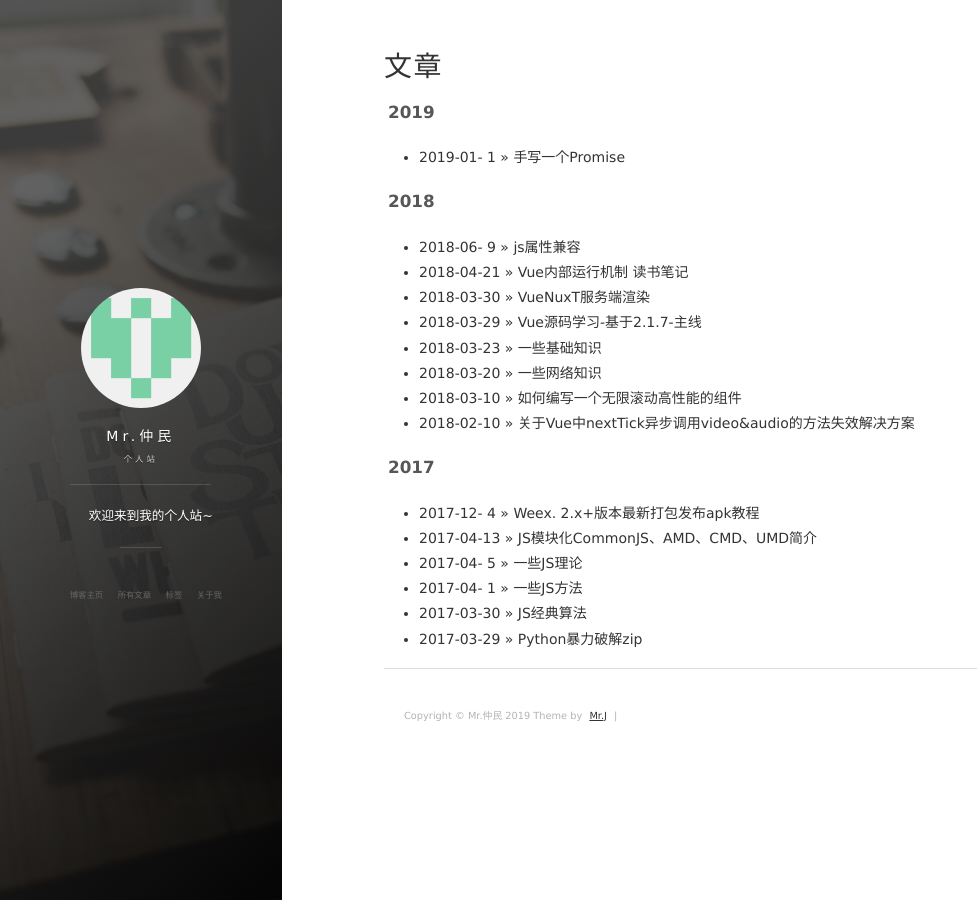
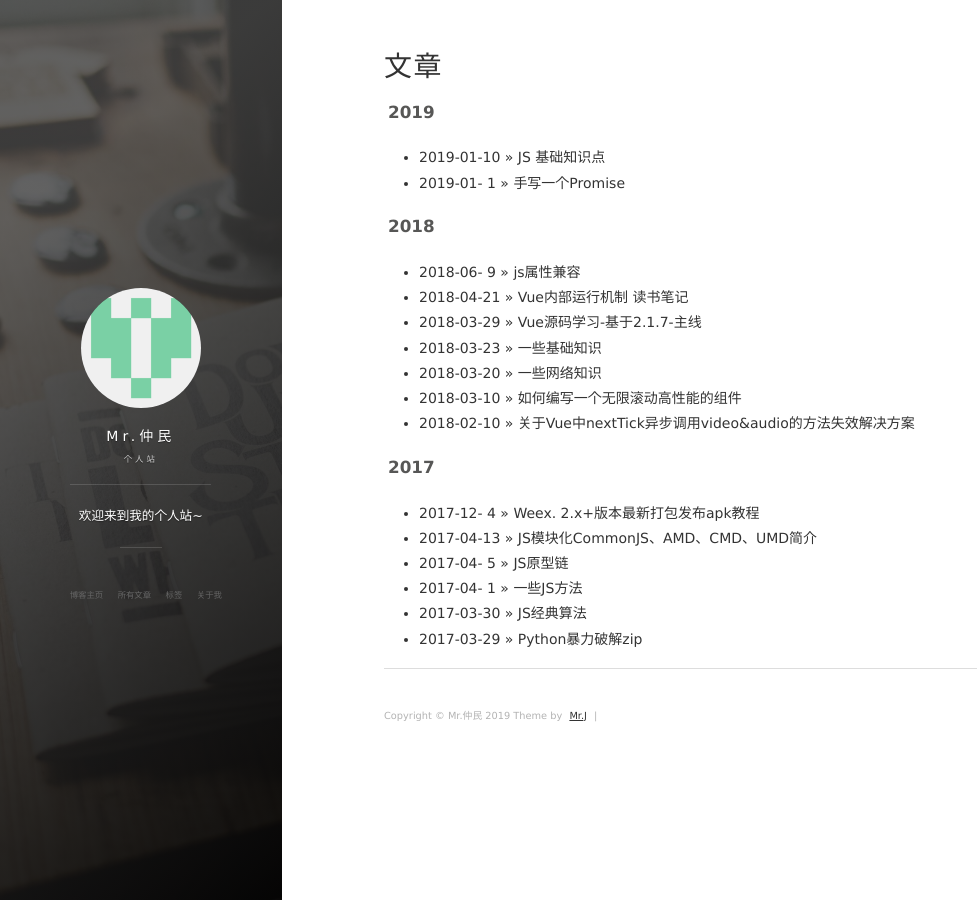
Before and after one commit to qq282126990/qq282126990.github.com, a Jekyll site: the page built from archive.html, in a window 1280 px wide. Shown: the whole page, without its empty margins (0-977 px from the left). Built offline with Jekyll 4.4.1, drawn with Linux system fonts in a browser that asks for light colours; nearby versions of some CDN libraries; some of the changed lines change nothing that is shown.

Commit message:
2019-01-10

````diff
--- a/_posts/2017-04-05-05.md
+++ b/_posts/2017-04-05-05.md
@@ -1,8 +1,8 @@
 ---
 layout: post
-title: "一些JS理论"
+title: "JS原型链"
 date: 2017-04-05
-description: "一些JS理论"
+description: "JS原型链"
 tag: 博客
 ---
 
--- a/_posts/2018-03-30-30.md
+++ /dev/null
@@ -1,13 +0,0 @@
----
-layout: post
-title: "VueNuxT服务端渲染"
-date: 2018-03-30
-description: "VueNuxT服务端渲染"
-tag: 博客
----
-
-### 流程图
-
-下图阐述了 Nuxt.js 应用一个完整的服务器请求到渲染（或用户通过 <nuxt-link> 切换路由渲染页面）的流程：
-
-![](/images/2018-03-30/2018-03-30-01.jpg)
--- /dev/null
+++ b/_posts/2019-01-10-10.md
@@ -0,0 +1,316 @@
+---
+layout: post
+title: "JS 基础知识点"
+date: 2019-01-10
+description: "JS 基础知识点"
+tag: 博客
+---
+
+## typeof vs instanceof
+
+```typeof``` 对于原始类型来说，除了```null```都可以显示正确的类型
+
+```javascript
+typeof 1 // 'number'
+typeof '1' // 'string'
+typeof undefined // 'undefined'
+typeof true // 'boolean'
+typeof Symbol() // 'symbol'
+```
+
+```typeof```对于对象来说，除了函数都会显示```object```，所以说```typeof```并不能准确判断变量到底是什么类型
+
+```javascript
+typeof [] // 'object'
+typeof {} // 'object'
+typeof console.log // 'function'
+```
+
+如果我们想判断一个对象的正确类型，这时候可以考虑```instanceof```，因为内部机制是通过原型链来判断的。
+
+```javascript
+const Person = function() {}
+const p1 = new Person()
+p1 instanceof Person // true
+
+ar str = 'hello world'
+str instanceof String // false
+
+var str1 = new String('hello world')
+str1 instanceof String // true
+```
+
+对于原始类型来说，想直接通过```instanceof```判断类型是不行的，当然我们还是有办法让```instanceof```判断原始类型的
+
+```javascript
+class PrimitiveString {
+  static [Symbol.hasInstance](x) {
+    return typeof x === 'string'
+  }
+}
+console.log('hello world' instanceof PrimitiveString) // true
+```
+你可能不知道```Symbol.hasInstance```是什么东西，其实就是一个能让我们自定义```instanceof```行为的东西，以上代码等同于 ```typeof 'hello world' === 'string'```，所以结果自然是 ```true``` 了。这其实也侧面反映了一个问题， ```instanceof``` 也不是百分之百可信的。
+
+
+## 深浅拷贝
+
+我们了解对象类型在赋值的过程中其实是复制了地址，从而会导致改变了一方其他也都被改变的情况。通常在开发中我们不希望出现这样的问题，我们可以使用浅拷贝来解决这个情况。
+
+```javascript
+let a = {
+    age: 1
+}
+
+let b = a
+
+a.age = 2
+
+console.log(b.age) // 2
+```
+
+## 浅拷贝
+
+首先可以通过```Object.assign```来解决这个问题，很多人认为这个函数是用来深拷贝的。
+其实并不是，```Object.assign```只会拷贝所有的属性值到新的对象中，如果属性值是对象的话，拷贝的是地址，所以并不是深拷贝。
+
+```javascript
+let a = {
+  age: 1
+}
+let b = Object.assign({}, a)
+a.age = 2
+console.log(b.age) // 1
+```
+
+另外我们还可以通过展开运算符 ```...``` 来实现浅拷贝
+
+```javascript
+let a = {
+  age: 1
+}
+let b = { ...a }
+a.age = 2
+console.log(b.age) // 1
+```
+
+通常浅拷贝就能解决大部分问题了，但是当我们遇到如下情况就可能需要使用到深拷贝了
+
+```javascript
+let a = {
+  age: 1,
+  jobs: {
+    first: 'FE'
+  }
+}
+let b = { ...a }
+a.jobs.first = 'native'
+console.log(b.jobs.first) // native
+```
+
+浅拷贝值解决了第一层的问题，如果接下去的值中还有对象的话，那么就又回到最开始的话题了，两者共享相同的地址，要解决这个问题，我们就得使用深拷贝了。
+
+## 深拷贝
+
+这个问题通常可以通过```JSON.parse(JSON.stringify(object))```来解决
+
+```javascript
+let a = {
+    age: 1,
+    jobs: {
+        first: 'FE'
+    }
+}
+
+let b = JSON.parse(JSON.stringify(a))
+a.jobs.first = 'native'
+console.log(b.jobs.first) // FE
+```
+
+但是该方法也是有局限性的：
+
+* 会忽略```undefined```
+* 会忽略```symbol```
+* 不能序列化函数
+* 不能解决循环引用的对象
+
+在遇到函数```undefined``` 或者 ```symbol``` 的时候，该对象也不能正常的序列化
+
+```javascript
+let a = {
+  age: undefined,
+  sex: Symbol('male'),
+  jobs: function() {},
+  name: 'yck'
+}
+let b = JSON.parse(JSON.stringify(a))
+console.log(b) // {name: "yck"}
+```
+
+你会发现在上述情况中，该方法会忽略掉函数和```undefined```
+
+但是在通常情况下，复杂数据都是可以序列化的，所以这个函数可以解决大部分问题。
+
+如果你所需拷贝的对象含有内置类型并且不包含函数，可以使用 ```MessageChannel```
+
+```javascript
+function structuralClone(obj) {
+  return new Promise(resolve => {
+    const { port1, port2 } = new MessageChannel()
+    port2.onmessage = ev => resolve(ev.data)
+    port1.postMessage(obj)
+  })
+}
+
+var obj = {
+  a: 1,
+  b: {
+    c: 2
+  }
+}
+
+obj.b.d = obj.b
+
+// 注意该方法是异步的
+// 可以处理 undefined 和循环引用对象
+const test = async () => {
+  const clone = await structuralClone(obj)
+  console.log(clone)
+}
+test()
+
+```
+
+当然你可能想自己来实现一个深拷贝，但是其实实现一个深拷贝是很困难的，需要我们考虑好多种边界情况，比如原型链如何处理、DOM 如何处理等等，所以这里我们实现的深拷贝只是简易版。
+
+
+```javascript
+function deepClone(obj) {
+    // 判断是否是对象
+    function isObject(o) {
+        return (typeof o === 'object' || typeof o === 'function') && o !== null
+    }
+
+    if (!isObject(obj)) {
+        throw new Error('非对象')
+    }
+
+    // 判断是否是数组
+    let isArray = Array.isArray(obj)
+    let newObj = isArray ? [...obj] : {...obj}
+    // 返回一个由目标对象自身的属性键组成的数组
+    // Reflect.ownKeys
+    Reflect.ownKeys(newObj).forEach(key => {
+        newObj[key] = isObject(obj[key]) ? deepClone(obj[key]) : obj[key]
+    })
+
+    return newObj
+}
+
+
+let obj = {
+  a: [1, 2, 3],
+  b: {
+    c: 2,
+    d: 3
+  }
+}
+let newObj = deepClone(obj)
+newObj.b.c = 1
+console.log(obj.b.c) // 2
+```
+
+## 手写 call、apply 及 bind 函数
+
+首先从以下几点来考虑如何实现这几个函数
+
+* 不传入第一个参数，那么上下文默认为```window```
+* 改变了```this```指向，让新的对象可以执行该函数，并能接受参数
+
+那么我们先来实现```call```
+
+```javascript
+Function.prototype.myCall = function (context) {
+    if (typeof this !== 'function') {
+        throw new TypeError('Error')
+    }
+
+    // context 为可选参数，如果不传的话默认上下文为 window
+    context = context || window
+    // 给 context 创建一个 fn 属性，并将值设置为需要调用的函数
+    context.fn = this
+    // 因为 call 可以传入多个参数作为调用函数的参数，所以需要将参数剥离出来
+    const args = [...arguments].slice(1)
+
+    // 然后调用函数并将对象上的参数删除
+    const result = context.fn(...args)
+    delete context.fn
+
+    return result
+}
+
+```
+以下是对实现的分析：
+
+* 首先 ```context``` 为可选参数，如果不传的话默认上下文为 ```window```
+* 接下来给 ```context``` 创建一个 ```fn``` 属性，并将值设置为需要调用的函数
+* 因为 ```call``` 可以传入多个参数作为调用函数的参数，所以需要将参数剥离出来
+* 然后调用函数并将对象上的函数删除
+
+以上就是实现 ```call``` 的思路，```apply``` 的实现也类似，区别在于对参数的处理，所以就不一一分析思路了
+
+```javascript
+Function.prototype.myApply = function (context) {
+    if (typeof this !== 'function') {
+        throw new TypeError('Error')
+    }
+
+    context = context || window
+    context.fn = this
+
+    let result
+
+    // 处理参数和call有区别
+    if (arguments[1]) {
+        result = context.fn(...arguments[1])
+    }
+    else {
+        result = context.fn()
+    }
+
+    delete = context.fn()
+
+    return result
+}
+```
+
+```bind``` 的实现对比其他两个函数略微地复杂了一点，因为 ```bind``` 需要返回一个函数，需要判断一些边界问题，以下是 ```bind``` 的实现
+
+```javascript
+Function.prototype.myBind = function (context) {
+    if (typeof this !== 'function') {
+        throw new TypeError('Error')
+    }
+
+    const _this = this
+    const args = [...arguments].slice(1)
+
+    // 返回一个函数
+    return function F() {
+        // 因为返回了一个函数，我们可以使用 new F(),所以需要判断
+        if (this instanceof F) {
+            return new _this(...args,...arguments)
+        }
+        return _this.apply(context,args.concat(...arguments))
+    }
+
+}
+
+```
+
+以下是对实现的分析：
+
+* 前几步和之前的实现大相径庭，就不赘述了
+* ```bind``` 返回了一个函数，对于函数来说有两种方式调用，一种是直接调用，一种是通过```new```的方式，我们先来说直接调用的方式
+* 对于直接调用来说，这里选择了```apply```的方式实现，但是对于参数需要注意一下情况：因为```bind```可以实现类似这样的代码```f.bind(obj, 1)(2)```，所以我们需要将两边的参数拼接起来，于是就有了这样的实现```args.concat(...arguments)```
+* 最后来说通过```new```的方式，不会被任何方式改变 ```this```，所以对于这种情况我们需要忽略传入的 ```this```
--- a/css/main.css
+++ b/css/main.css
@@ -161,7 +161,7 @@
     margin-bottom: 10px;
     margin-top: 5px;
     line-height: 1.7em;
-    padding-left: 20px;
+    /* padding-left: 20px; */
 }
 
 strong {
````
Also changed, not shown: README.md.
